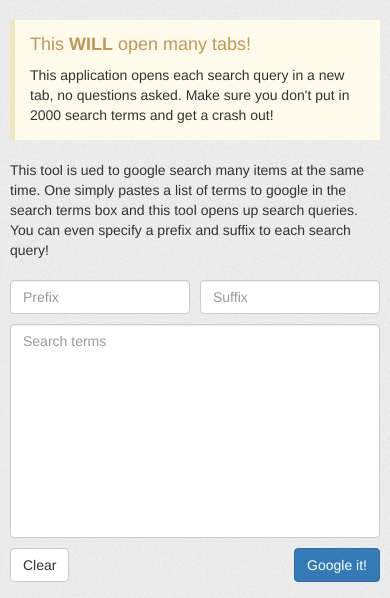
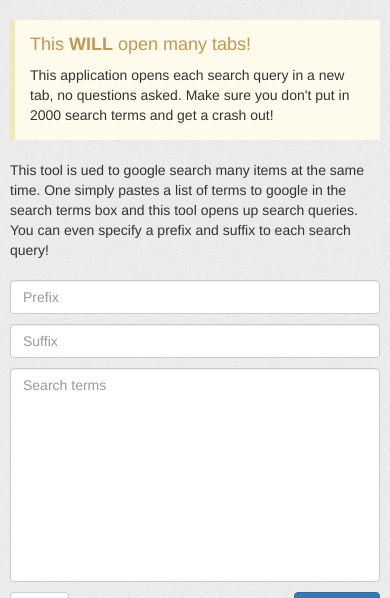
Before and after one commit to RX14/rx14.co.uk, a PHP site: page /batchsearch.html in a window 390 px wide. Shown: the top 598 px of the page. Run offline with PHP 8.4, Linux system fonts and the light colour scheme; some libraries are stand-ins or nearby versions.

Commit message:
RESPONSIVE TIME!
YAYS!

```diff
--- a/assets/css/batchsearch.css
+++ b/assets/css/batchsearch.css
@@ -17,13 +17,18 @@ TEXTAREA {
 }
 
 #prefix {
-    width: calc(50% - 5px);
     float: left;
 }
 
 #suffix {
-    width: calc(50% - 5px);
     float: right;
+}
+
+/*On desktop make prefix and suffix side-by-side*/
+@media (min-width: 750px) {
+    #prefix, #suffix {
+        width: calc(50% - 5px);
+    }
 }
 
 #go {
--- a/batchsearch.html
+++ b/batchsearch.html
@@ -2,6 +2,7 @@
 <html lang="en" manifest="assets/manifest/batchsearch.appcache" >
   <head>
     <meta http-equiv="content-type" content="text/html; charset=UTF-8">
+    <meta name="viewport" content="width=device-width, initial-scale=1.0">
     <title>Batch google search</title>
 
     <!-- Latest compiled and minified CSS -->
```
Also changed, not shown: 1 other file.
